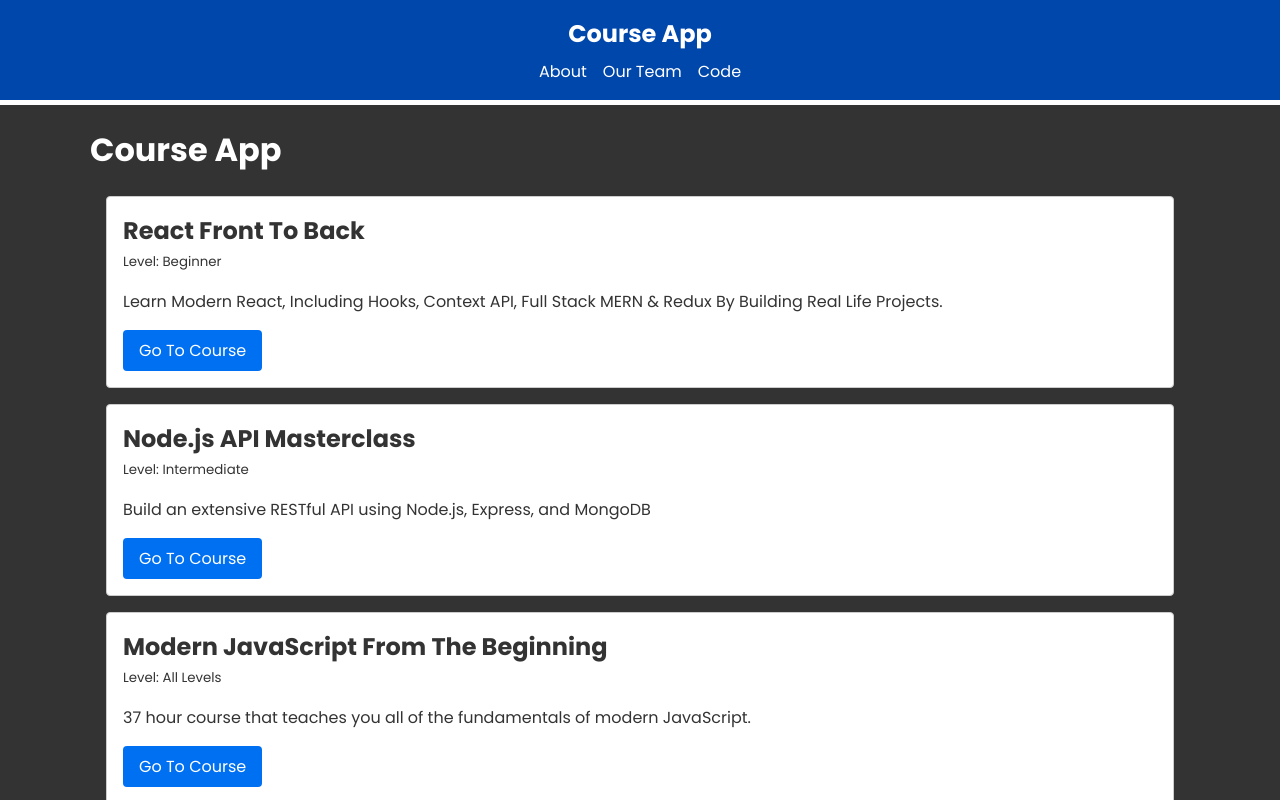
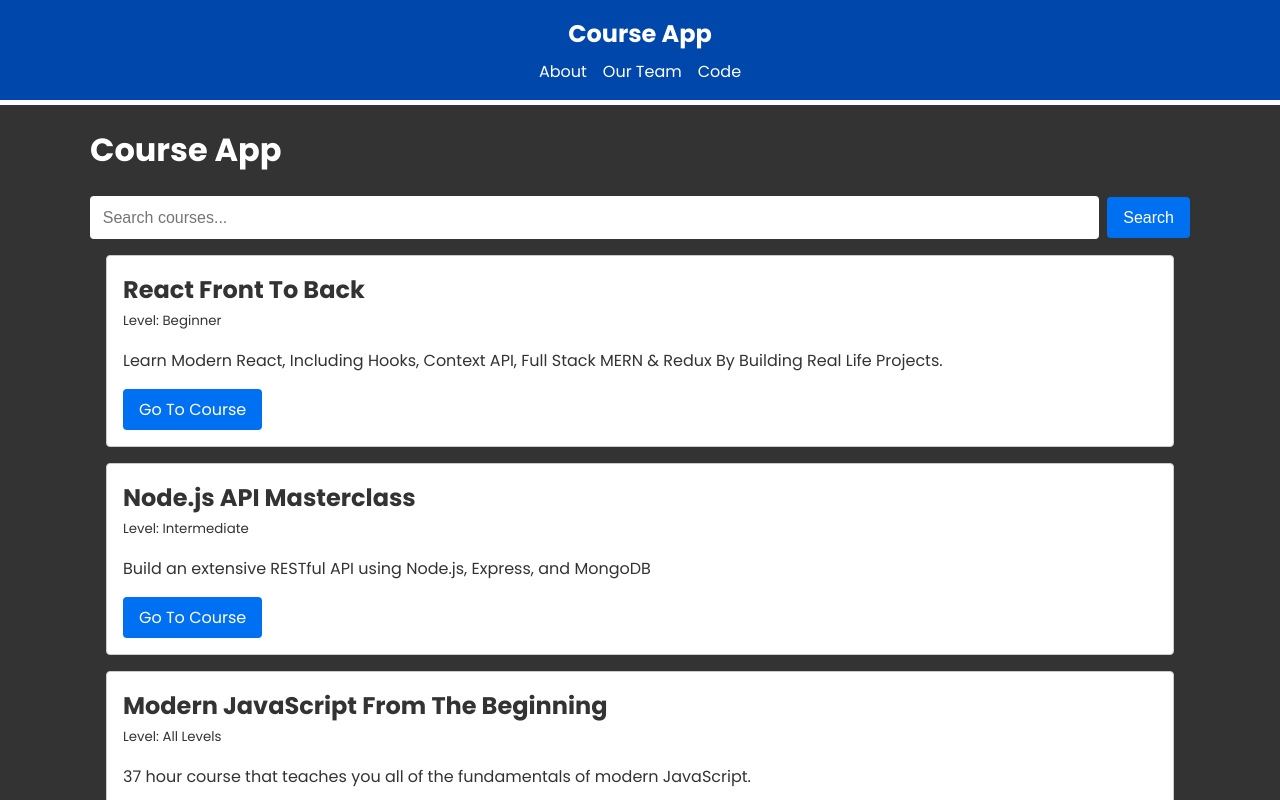
Before and after one commit to iamamirali/course-app, a Next.js app: page / in a window 1280 px wide. Shown: the top 800 px of the page. Built offline with nearby package versions, Linux system fonts and the light colour scheme.

Commit message:
feat: add course searchField & connect its service

```diff
--- /dev/null
+++ b/app/components/CourseSearch.tsx
@@ -0,0 +1,34 @@
+import React, { useState } from "react";
+
+const CourseSearch = ({ getSearchResults }: { getSearchResults: any }) => {
+  const [searchValue, setSearchValue] = useState("");
+
+  function onchange(e: React.ChangeEvent<HTMLInputElement>) {
+    setSearchValue(e.target.value);
+  }
+
+  async function handleSubmit(e: React.MouseEvent<HTMLButtonElement>) {
+    e.preventDefault();
+
+    const response = await fetch(`api/courses/search?name=${searchValue}`);
+    const courses = await response.json();
+    getSearchResults(courses);
+  }
+
+  return (
+    <form onSubmit={() => {}} className="search-form">
+      <input
+        type="text"
+        className="search-input"
+        placeholder="Search courses..."
+        value={searchValue}
+        onChange={onchange}
+      />
+
+      <button type="submit" className="search-button" onClick={handleSubmit}>
+        Search
+      </button>
+    </form>
+  );
+};
+export default CourseSearch;
--- a/app/components/Courses.tsx
+++ b/app/components/Courses.tsx
@@ -1,18 +1,7 @@
 import Link from "next/link";
 import React from "react";
 
-async function fetchCourses() {
-  const response = await fetch("http://localhost:3000/api/courses", {
-    next: {
-      revalidate: 0,
-    },
-  });
-  const courses = response.json();
-  return courses;
-}
-
-const Courses = async () => {
-  const courses = await fetchCourses();
+const Courses = ({ courses }: { courses: any[] }) => {
   return (
     <div className="courses">
       {courses.map((course: any) => (
@@ -29,4 +18,32 @@ const Courses = async () => {
   );
 };
 
+// async function fetchCourses() {
+//   const response = await fetch("http://localhost:3000/api/courses", {
+//     next: {
+//       revalidate: 0,
+//     },
+//   });
+//   const courses = response.json();
+//   return courses;
+// }
+
+// const Courses = async () => {
+//   const courses = await fetchCourses();
+//   return (
+//     <div className="courses">
+//       {courses.map((course: any) => (
+//         <div key={course.id} className="card">
+//           <h2>{course.title}</h2>
+//           <small>Level: {course.level}</small>
+//           <p>{course.description}</p>
+//           <Link href={course.link} target="_blank" className="btn">
+//             Go To Course
+//           </Link>
+//         </div>
+//       ))}
+//     </div>
+//   );
+// };
+
 export default Courses;
--- a/app/page.tsx
+++ b/app/page.tsx
@@ -1,11 +1,38 @@
-import React from "react";
+"use client";
+
+import React, { useEffect, useState } from "react";
 import Courses from "./components/Courses";
+import LoadingPage from "./loading";
+import CourseSearch from "./components/CourseSearch";
 
 const HomePage = () => {
+  const [courses, setCourses] = useState<any[]>([]);
+  const [loading, setLoading] = useState(true);
+
+  useEffect(() => {
+    fetchCourses();
+  }, []);
+
+  async function fetchCourses() {
+    const response = await fetch("http://localhost:3000/api/courses", {
+      next: {
+        revalidate: 0,
+      },
+    });
+    const courses = await response.json();
+    setCourses(courses);
+    setLoading(false);
+  }
+
+  if (loading) return <LoadingPage />;
+
   return (
     <div>
       <h1>Course App</h1>
-      <Courses />
+      <CourseSearch
+        getSearchResults={(searchResult: any[]) => setCourses(searchResult)}
+      />
+      <Courses {...{ courses }} />
     </div>
   );
 };
```
